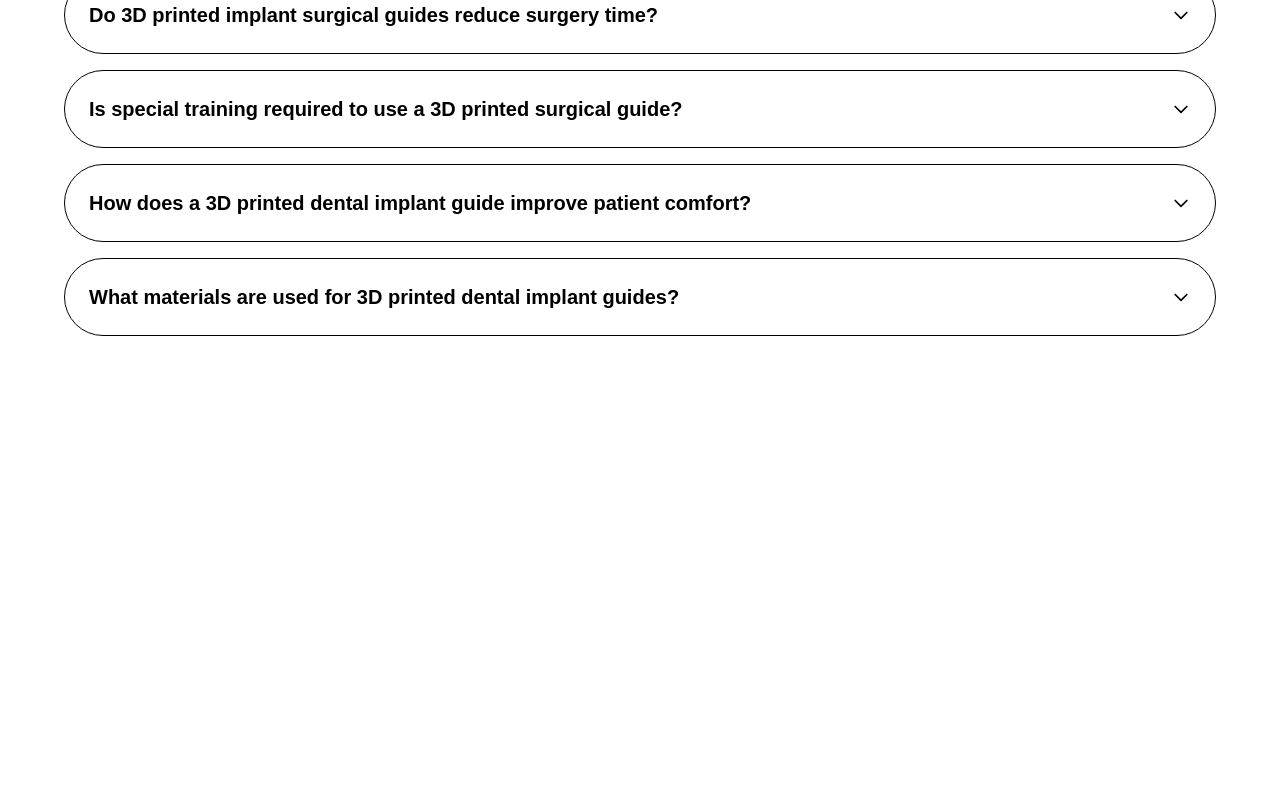
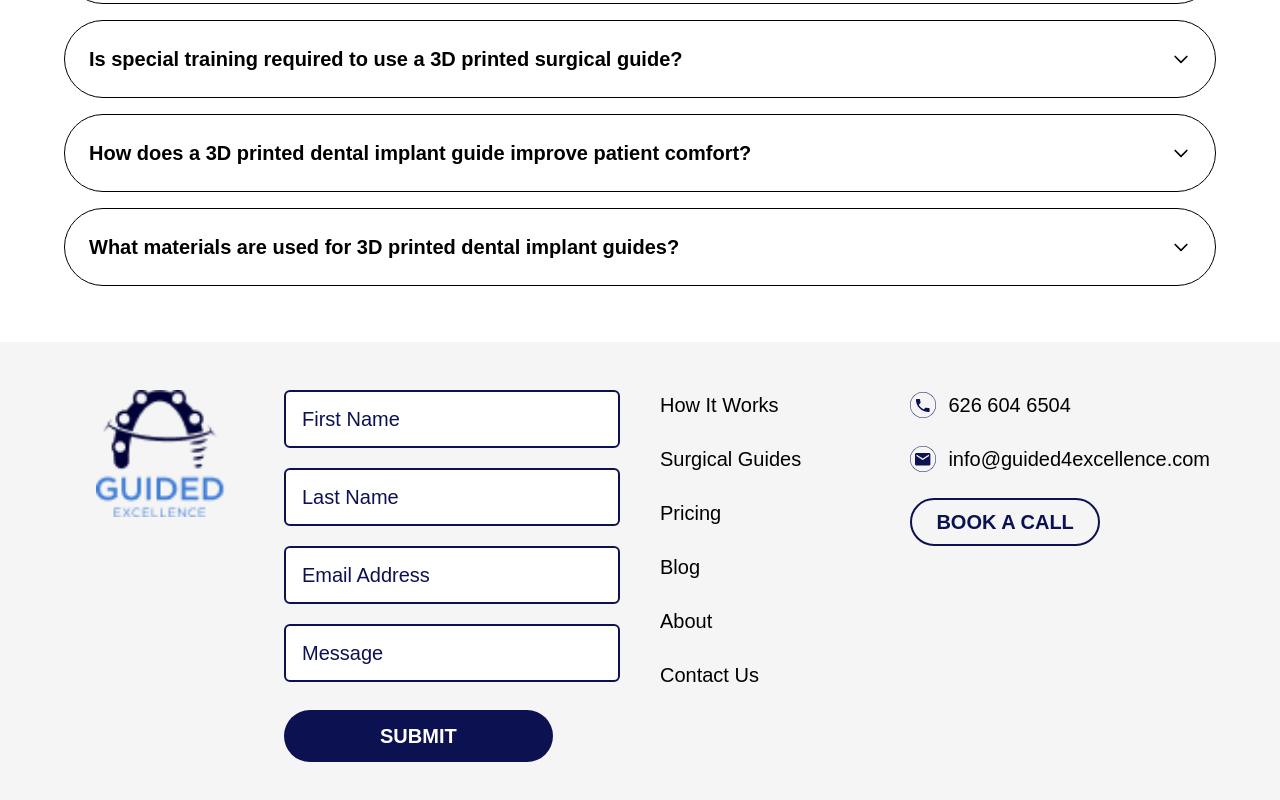
Before and after one commit to SumaraNaseem/dental, a React (Vite) app: page / in a window 1280 px wide. Shown: the part 8439-9239 px from the top of the page. Before the commit the page ends 8831 px from the top, so only its background shows below. Built offline with nearby package versions, Linux system fonts and the light colour scheme; a web font is replaced by a local one.

Commit message:
add files

```diff
--- a/src/App.jsx
+++ b/src/App.jsx
@@ -26,7 +26,7 @@ export default function App() {
           <Route path="/about" element={<About />} />
           <Route path="/contact-us" element={<ContactUs />} />
         </Routes>
-        {/* <Footer /> */}
+        <Footer />
       </div>
     </Router>
   )
--- a/src/Components/HomePage/Testimonials.jsx
+++ b/src/Components/HomePage/Testimonials.jsx
@@ -174,7 +174,7 @@ function Testimonials() {
           <Slider {...settings}>
             {testimonials.map((testimonial, index) => (
               <div key={`${testimonial.id}-${index}`}>
-                <div className="bg-[#0C1152] border border-blue-400/30 rounded-lg py-6 md:py-8 px-4 md:px-[26px] shadow-lg text-center h-full md:h-[390px] lg:h-[450px] xl:h-[450px] 2xl:h-[450px]">
+                <div className="bg-[#0C1152] border border-blue-400/30 rounded-lg py-6 md:py-8 px-4 md:px-[26px] shadow-lg text-center h-full md:h-[390px] lg:h-[493px] xl:h-[400px] 2xl:h-[398px]">
                   <h3 className="text-white font-bold text-xl md:text-2xl lg:text-[24px] mb-4 md:mb-6">
                     {testimonial.name}
                   </h3>
```
